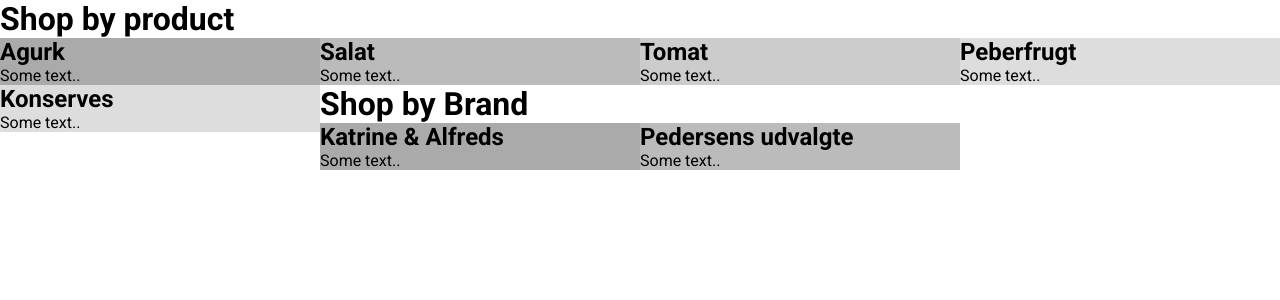
After one commit to Hans4937/exams-project, a PHP site: page /product.php in a window 1280 px wide. The commit adds this page. Shown: the top 300 px of the page. Run offline with PHP 8.4, Linux system fonts and the light colour scheme.

Commit message:
Added, product.php and styling to it

```diff
--- /dev/null
+++ b/product.php
@@ -0,0 +1,164 @@
+<!DOCTYPE html>
+<html lang="en">
+<head>
+    <meta charset="UTF-8">
+    <meta http-equiv="X-UA-Compatible" content="IE=edge">
+    <meta name="viewport" content="width=device-width, initial-scale=1.0">
+    <title>Product Page</title>
+    <!-- linking script and stylesheet -->
+  <script src="./scripts.js"></script>
+  <link rel="stylesheet" href="./styles.css"></link>
+</head>
+<body>
+
+  <!--
+  <style>
+    .product {
+      display: flex;
+      align-items: center;
+      margin-bottom: 20px;
+    }
+
+    .product-image {
+      width: 150px;
+      height: 150px;
+      margin-right: 20px;
+    }
+
+    .product-details {
+      flex-grow: 1;
+    }
+
+    .product-title {
+      font-size: 20px;
+      font-weight: bold;
+      margin-bottom: 10px;
+    }
+
+    .product-description {
+      font-size: 14px;
+      margin-bottom: 10px;
+    }
+
+    .product-price {
+      font-size: 16px;
+      font-weight: bold;
+    }
+  </style>
+</head>
+<body>
+-->
+<h1>Shop by product</h1>
+
+<div class="row1">
+<div class="ColumnProduct" style="background-color:#aaa;">
+    <h2> Agurk </h2>
+    <p>Some text..</p>
+  </div>
+  <div class="ColumnProduct" style="background-color:#bbb;">
+    <h2>Salat </h2>
+    <p>Some text..</p>
+  </div>
+  <div class="ColumnProduct" style="background-color:#ccc;">
+    <h2> Tomat </h2>
+    <p>Some text..</p>
+  </div>
+  <div class="ColumnProduct" style="background-color:#ddd;">
+    <h2> Peberfrugt </h2>
+    <p>Some text..</p>
+  </div>
+  <div class="ColumnProduct" style="background-color:#ddd;">
+    <h2> Konserves </h2>
+    <p>Some text..</p>
+</div>
+
+<h1>Shop by Brand</h1>
+
+<div class="row2">
+<div class="ColumnBrands" style="background-color:#aaa;">
+    <h2> Katrine & Alfreds </h2>
+    <p>Some text..</p>
+  </div>
+  <div class="ColumnBrands" style="background-color:#bbb;">
+    <h2>Pedersens udvalgte </h2>
+    <p>Some text..</p>
+  </div>
+</div>
+
+<!--
+<h1>Shop by</h1>
+
+  <div id="products-container"></div>
+
+  <script>
+    // Sample product data (you can replace it with your own data)
+    var products = [
+      {
+        title: "Product 1",
+        description: "This is the description of product 1.",
+        price: 9.99,
+        imageUrl: "https://example.com/product1.jpg"
+      },
+      {
+        title: "Product 2",
+        description: "This is the description of product 2.",
+        price: 19.99,
+        imageUrl: "https://example.com/product2.jpg"
+      },
+      // Add more product objects as needed
+    ];
+
+    // Function to create a product card element
+    function createProductCard(product) {
+      var productCard = document.createElement("div");
+      productCard.className = "product";
+
+      var productImage = document.createElement("img");
+      productImage.className = "product-image";
+      productImage.src = product.imageUrl;
+      productCard.appendChild(productImage);
+
+      var productDetails = document.createElement("div");
+      productDetails.className = "product-details";
+
+      var productTitle = document.createElement("div");
+      productTitle.className = "product-title";
+      productTitle.textContent = product.title;
+      productDetails.appendChild(productTitle);
+
+      var productDescription = document.createElement("div");
+      productDescription.className = "product-description";
+      productDescription.textContent = product.description;
+      productDetails.appendChild(productDescription);
+
+      var productPrice = document.createElement("div");
+      productPrice.className = "product-price";
+      productPrice.textContent = "$" + product.price.toFixed(2);
+      productDetails.appendChild(productPrice);
+
+      productCard.appendChild(productDetails);
+
+      return productCard;
+    }
+
+    // Function to display products on the page
+    function displayProducts() {
+      var productsContainer = document.getElementById("products-container");
+
+      // Clear the container
+      productsContainer.innerHTML = "";
+
+      // Create and append product cards
+      for (var i = 0; i < products.length; i++) {
+        var productCard = createProductCard(products[i]);
+        productsContainer.appendChild(productCard);
+      }
+    }
+
+    // Display the products initially
+    displayProducts();
+  </script>
+-->
+
+</body>
+</html>
--- a/styles.css
+++ b/styles.css
@@ -60,3 +60,43 @@
 	font-size: 18px;
 	padding: 10px;
 }
+
+/* product.php*/
+.ColumnProduct{
+  float: left;
+  width: 25%;
+}
+
+/* Clear floats after the columns */
+.row1:after {
+  content: "";
+  display: table;
+  clear: both;
+}
+
+/* Responsive layout - when the screen is less than 600px wide, make the columns stack on top of each other instead of next to each other */
+@media screen and (max-width: 600px) {
+  .ColumnProduct {
+    width: 100%;
+  }
+}
+
+/* product.php*/
+.ColumnBrands{
+  float: left;
+  width: 25%;
+}
+
+/* Clear floats after the columns */
+.row2:after {
+  content: "";
+  display: table;
+  clear: both;
+}
+
+/* Responsive layout - when the screen is less than 600px wide, make the columns stack on top of each other instead of next to each other */
+@media screen and (max-width: 600px) {
+  .ColumnBrands {
+    width: 100%;
+  }
+}
```
